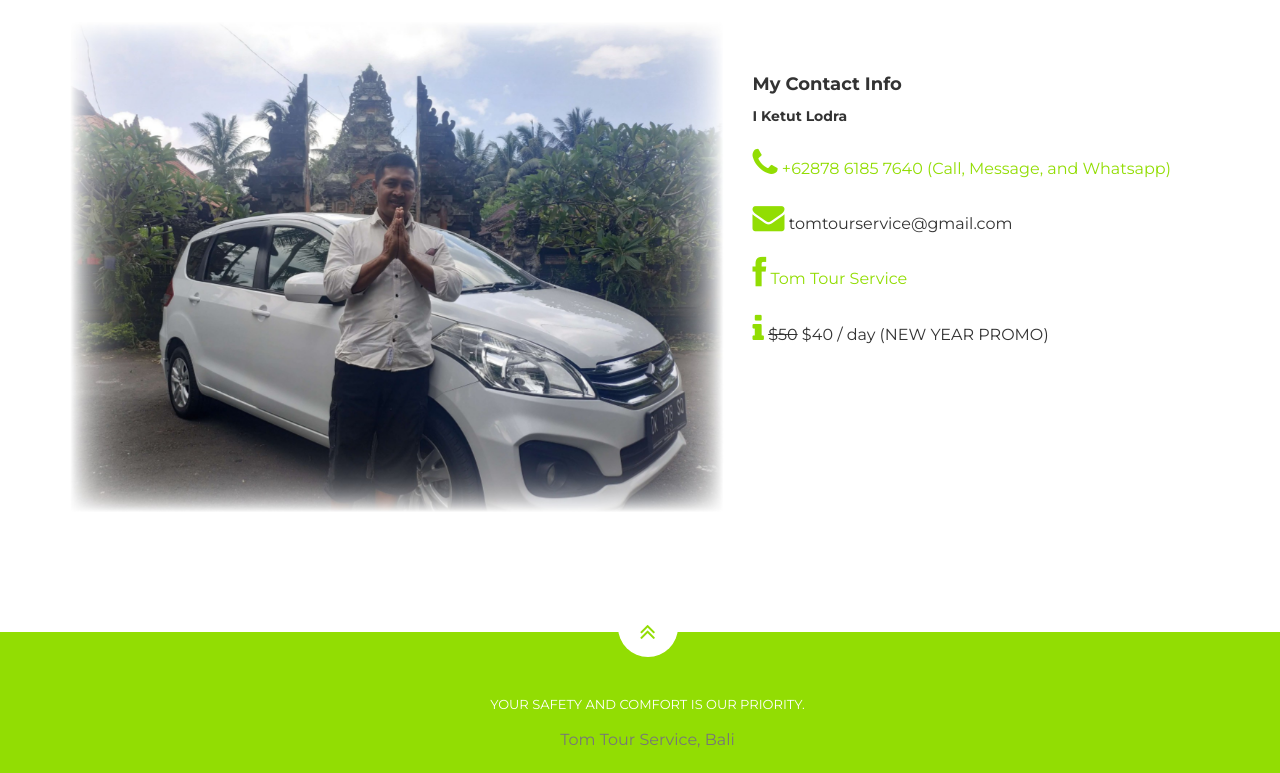
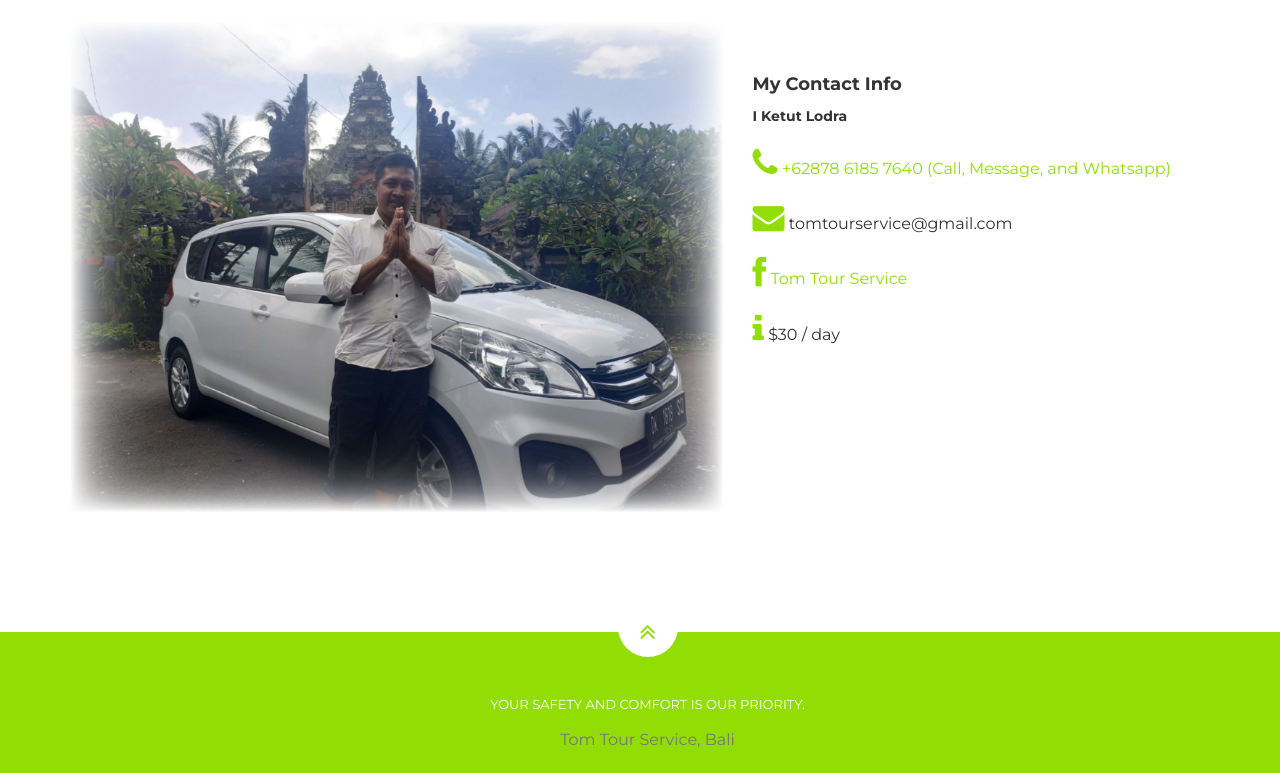
Before and after one commit to tomtour/tomtour.github.io, a plain HTML site: page index.html in a window 1280 px wide. Shown: the part 3165-3938 px from the top of the page. Drawn offline with nearby package versions, Linux system fonts and the light colour scheme.

Commit message:
Update index.html

```diff
--- a/index.html
+++ b/index.html
@@ -511,7 +511,7 @@
                 <li><a href="https://api.whatsapp.com/send?phone=6287861857640&text=&source=&data=" target="_blank"><i class="fa fa-phone fa-2x"></i> +62878 6185 7640 (Call, Message, and Whatsapp)</li></a>
                 <li><i class="fa fa-envelope fa-2x"></i> tomtourservice@gmail.com</li> </a>
                 <li><a href="https://web.facebook.com/Tom-Tour-Service-107575147448821/" target="_blank"><i class="fa fa-facebook fa-2x"></i> Tom Tour Service</li></a>
-		<li><i class="fa fa-info fa-2x"></i> <strike>$50</strike> $40 / day (NEW YEAR PROMO)</li>
+		<li><i class="fa fa-info fa-2x"></i> $30 / day </li>
               </ul>
             </div>
           </div>
```
